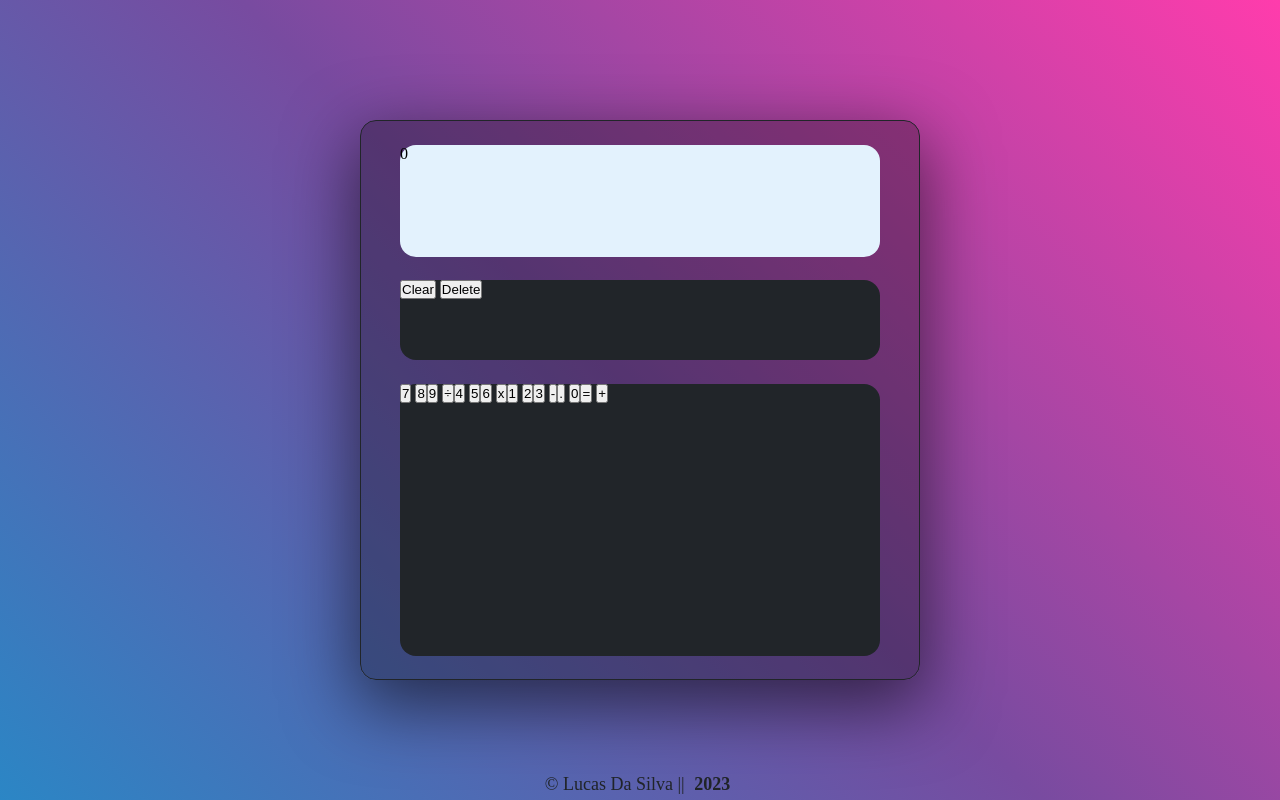
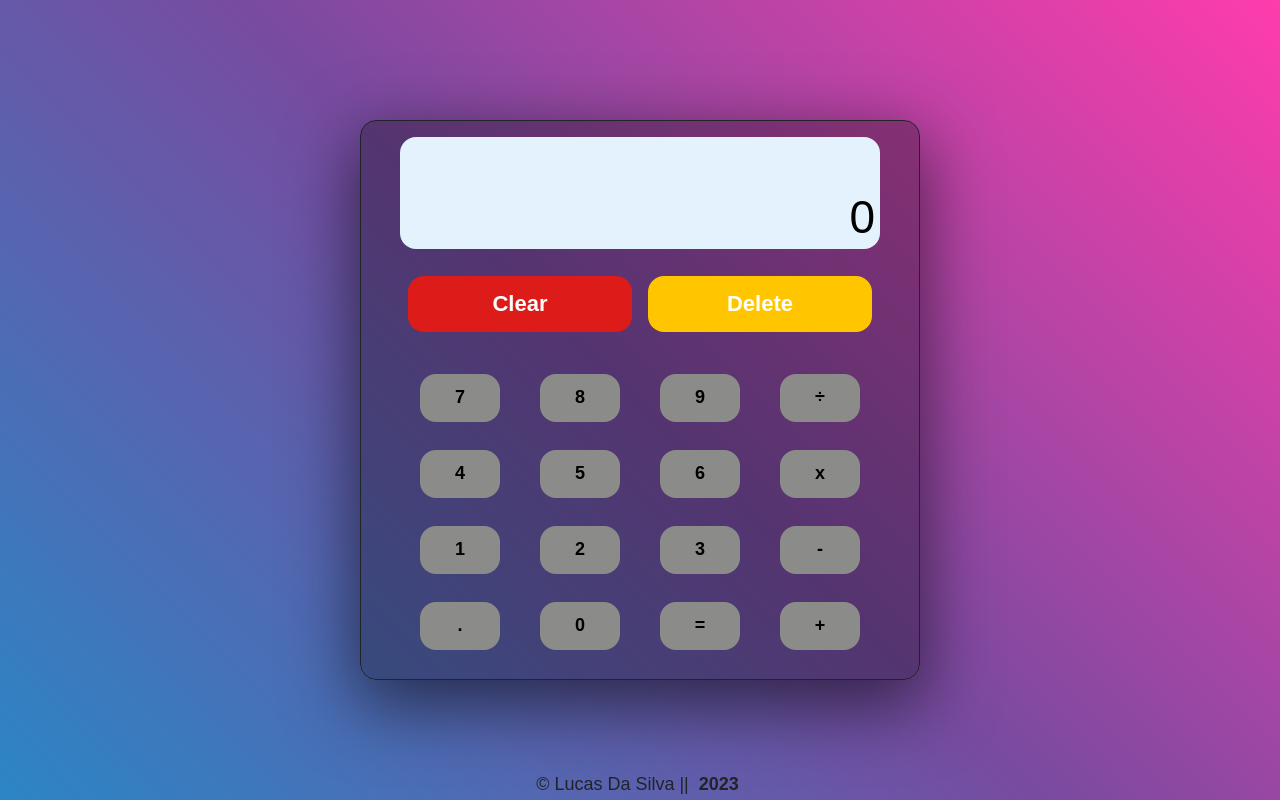
Before and after one commit to LucasDaSilva96/calculator, a plain HTML site: page index.html in a window 1280 px wide. Drawn offline with Linux system fonts and the light colour scheme.

Commit message:
Added style to all the buttons.

```diff
--- a/style.css
+++ b/style.css
@@ -7,6 +7,7 @@
 }
 
 body {
+  font-family: sans-serif;
   min-height: 100vh;
   display: flex;
   flex-direction: column;
@@ -42,19 +43,34 @@ body {
   height: 7rem;
   border-radius: 1rem;
   background-color: #e3f2fd;
+  display: flex;
+  justify-content: flex-end;
+  align-items: flex-end;
+  padding: 0.3rem;
+}
+
+.display-txt {
+  font-size: 46px;
+  color: #000;
 }
 
 .clear-delete-container {
   width: 30rem;
   height: 5rem;
-  background-color: #212529;
   border-radius: 1rem;
+  display: flex;
+  align-items: center;
+  justify-content: space-around;
 }
 
 .btns-container {
+  display: grid;
+  grid-template-columns: repeat(4, 1fr);
+  grid-template-rows: repeat(4, 1fr);
+  justify-items: center;
+  align-items: center;
   width: 30rem;
-  height: 17rem;
-  background-color: #212529;
+  height: 19rem;
   border-radius: 1rem;
 }
 
@@ -71,3 +87,37 @@ strong {
   padding: 5px;
   color: #212529;
 }
+
+.clear-btn {
+  width: 14rem;
+  height: 3.5rem;
+  text-align: center;
+  border-radius: 1rem;
+  font-size: 22px;
+  font-weight: bold;
+  color: #ffffff;
+  background-color: #dd1c1a;
+  border: none;
+}
+
+.delete-btn {
+  width: 14rem;
+  height: 3.5rem;
+  text-align: center;
+  border-radius: 1rem;
+  font-size: 22px;
+  font-weight: bold;
+  color: #ffffff;
+  background-color: #ffc600;
+  border: none;
+}
+
+.btns {
+  width: 5rem;
+  height: 3rem;
+  border: none;
+  border-radius: 1rem;
+  background-color: #8b8c89;
+  font-size: 18px;
+  font-weight: bold;
+}
```
